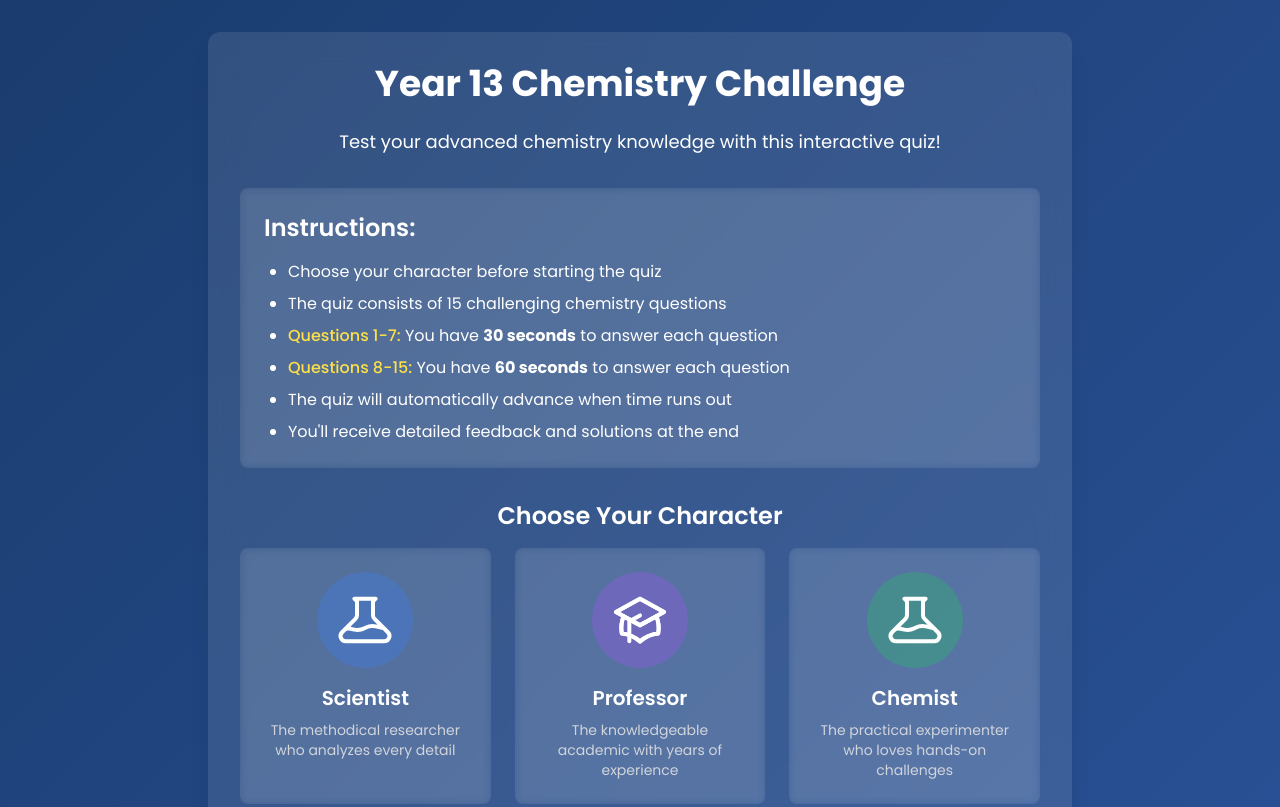
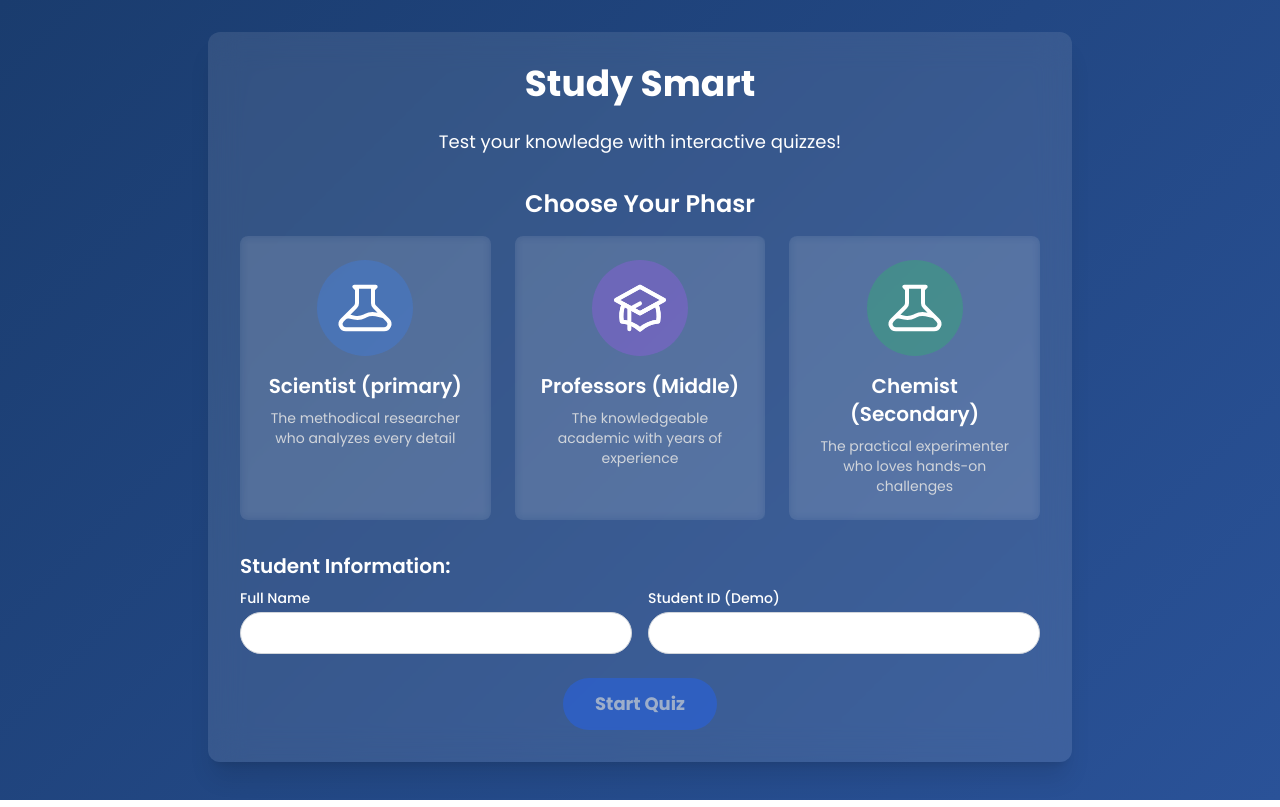
Before and after one commit to Cephenium/A-cool-Website, a plain HTML site: page index.html in a window 1280 px wide. Shown: the top 807 px of the page. Drawn offline with nearby package versions, Linux system fonts and the light colour scheme.

Commit message:
Update index.html

```diff
--- a/index.html
+++ b/index.html
@@ -3,7 +3,7 @@
 <head>
     <meta charset="UTF-8">
     <meta name="viewport" content="width=device-width, initial-scale=1.0">
-    <title>Year 13 Chemistry Challenge</title>
+    <title> Study Smart </title></title>
     <script src="https://cdn.tailwindcss.com"></script>
     <style>
         @import url('https://fonts.googleapis.com/css2?family=Poppins:wght@300;400;500;600;700&display=swap');
@@ -75,36 +75,37 @@
         <!-- Welcome Screen -->
         <div id="welcome-screen" class="fade-in">
             <div class="bg-white/10 backdrop-blur-lg rounded-xl p-8 shadow-xl">
-                <h1 class="text-4xl font-bold text-center mb-6">Year 13 Chemistry Challenge</h1>
-                <p class="text-lg text-center mb-8">Test your advanced chemistry knowledge with this interactive quiz!</p>
+                <h1 class="text-4xl font-bold text-center mb-6">Study Smart</h1>
+                <p class="text-lg text-center mb-8">Test your knowledge with interactive quizzes!</p>
 
+                <!--
                 <div class="bg-white/5 backdrop-blur-sm rounded-lg p-6 mb-8">
                     <h2 class="text-2xl font-semibold mb-4">Instructions:</h2>
                     <ul class="list-disc pl-6 space-y-2">
                         <li>Choose your character before starting the quiz</li>
-                        <li>The quiz consists of 15 challenging chemistry questions</li>
+                        <li>The quiz consists of 15 challenging Chemist (Secondary)ry questions</li>
                         <li><span class="text-yellow-300 font-medium">Questions 1-7:</span> You have <span class="font-bold">30 seconds</span> to answer each question</li>
                         <li><span class="text-yellow-300 font-medium">Questions 8-15:</span> You have <span class="font-bold">60 seconds</span> to answer each question</li>
                         <li>The quiz will automatically advance when time runs out</li>
                         <li>You'll receive detailed feedback and solutions at the end</li>
                     </ul>
                 </div>
-
-                <h2 class="text-2xl font-semibold mb-4 text-center">Choose Your Character</h2>
+                -->
+                <h2 class="text-2xl font-semibold mb-4 text-center">Choose Your Phasr</h2>
                 <div class="grid grid-cols-1 md:grid-cols-3 gap-6 mb-8">
                     <!-- Character 1 -->
-                    <div class="character bg-white/5 backdrop-blur-sm rounded-lg p-6 text-center cursor-pointer" data-character="scientist">
+                    <div class="character bg-white/5 backdrop-blur-sm rounded-lg p-6 text-center cursor-pointer" data-character="Scientist (primary)">
                         <div class="bg-blue-500/30 rounded-full w-24 h-24 flex items-center justify-center mx-auto mb-4">
                             <svg xmlns="http://www.w3.org/2000/svg" class="h-16 w-16" fill="none" viewBox="0 0 24 24" stroke="currentColor">
                                 <path stroke-linecap="round" stroke-linejoin="round" stroke-width="1.5" d="M19.428 15.428a2 2 0 00-1.022-.547l-2.387-.477a6 6 0 00-3.86.517l-.318.158a6 6 0 01-3.86.517L6.05 15.21a2 2 0 00-1.806.547M8 4h8l-1 1v5.172a2 2 0 00.586 1.414l5 5c1.26 1.26.367 3.414-1.415 3.414H4.828c-1.782 0-2.674-2.154-1.414-3.414l5-5A2 2 0 009 10.172V5L8 4z" />
                             </svg>
                         </div>
-                        <h3 class="text-xl font-semibold mb-2">Scientist</h3>
+                        <h3 class="text-xl font-semibold mb-2">Scientist (primary)</h3>
                         <p class="text-sm text-gray-300">The methodical researcher who analyzes every detail</p>
                     </div>
 
                     <!-- Character 2 -->
-                    <div class="character bg-white/5 backdrop-blur-sm rounded-lg p-6 text-center cursor-pointer" data-character="professor">
+                    <div class="character bg-white/5 backdrop-blur-sm rounded-lg p-6 text-center cursor-pointer" data-character="Professors (Middle)">
                         <div class="bg-purple-500/30 rounded-full w-24 h-24 flex items-center justify-center mx-auto mb-4">
                             <svg xmlns="http://www.w3.org/2000/svg" class="h-16 w-16" fill="none" viewBox="0 0 24 24" stroke="currentColor">
                                 <path stroke-linecap="round" stroke-linejoin="round" stroke-width="1.5" d="M12 14l9-5-9-5-9 5 9 5z" />
@@ -112,18 +113,18 @@
                                 <path stroke-linecap="round" stroke-linejoin="round" stroke-width="1.5" d="M12 14l9-5-9-5-9 5 9 5zm0 0l6.16-3.422a12.083 12.083 0 01.665 6.479A11.952 11.952 0 0012 20.055a11.952 11.952 0 00-6.824-2.998 12.078 12.078 0 01.665-6.479L12 14zm-4 6v-7.5l4-2.222" />
                             </svg>
                         </div>
-                        <h3 class="text-xl font-semibold mb-2">Professor</h3>
+                        <h3 class="text-xl font-semibold mb-2">Professors (Middle)</h3>
                         <p class="text-sm text-gray-300">The knowledgeable academic with years of experience</p>
                     </div>
 
                     <!-- Character 3 -->
-                    <div class="character bg-white/5 backdrop-blur-sm rounded-lg p-6 text-center cursor-pointer" data-character="chemist">
+                    <div class="character bg-white/5 backdrop-blur-sm rounded-lg p-6 text-center cursor-pointer" data-character="Chemist (Secondary)">
                         <div class="bg-green-500/30 rounded-full w-24 h-24 flex items-center justify-center mx-auto mb-4">
                             <svg xmlns="http://www.w3.org/2000/svg" class="h-16 w-16" fill="none" viewBox="0 0 24 24" stroke="currentColor">
                                 <path stroke-linecap="round" stroke-linejoin="round" stroke-width="1.5" d="M19.428 15.428a2 2 0 00-1.022-.547l-2.387-.477a6 6 0 00-3.86.517l-.318.158a6 6 0 01-3.86.517L6.05 15.21a2 2 0 00-1.806.547M8 4h8l-1 1v5.172a2 2 0 00.586 1.414l5 5c1.26 1.26.367 3.414-1.415 3.414H4.828c-1.782 0-2.674-2.154-1.414-3.414l5-5A2 2 0 009 10.172V5L8 4z" />
                             </svg>
                         </div>
-                        <h3 class="text-xl font-semibold mb-2">Chemist</h3>
+                        <h3 class="text-xl font-semibold mb-2">Chemist (Secondary)</h3>
                         <p class="text-sm text-gray-300">The practical experimenter who loves hands-on challenges</p>
                     </div>
                 </div>
@@ -508,16 +509,16 @@
 
             // Character data
             const characterData = {
-                scientist: {
-                    name: "Scientist",
+                Scientist (primary): {
+                    name: "Scientist (primary)",
                     icon: `<div class="bg-blue-500/30 rounded-full w-full h-full flex items-center justify-center">
                         <svg xmlns="http://www.w3.org/2000/svg" class="h-6 w-6" fill="none" viewBox="0 0 24 24" stroke="currentColor">
                             <path stroke-linecap="round" stroke-linejoin="round" stroke-width="1.5" d="M19.428 15.428a2 2 0 00-1.022-.547l-2.387-.477a6 6 0 00-3.86.517l-.318.158a6 6 0 01-3.86.517L6.05 15.21a2 2 0 00-1.806.547M8 4h8l-1 1v5.172a2 2 0 00.586 1.414l5 5c1.26 1.26.367 3.414-1.415 3.414H4.828c-1.782 0-2.674-2.154-1.414-3.414l5-5A2 2 0 009 10.172V5L8 4z" />
                         </svg>
                     </div>`
                 },
-                professor: {
-                    name: "Professor",
+                Professors (Middle): {
+                    name: "Professors (Middle)",
                     icon: `<div class="bg-purple-500/30 rounded-full w-full h-full flex items-center justify-center">
                         <svg xmlns="http://www.w3.org/2000/svg" class="h-6 w-6" fill="none" viewBox="0 0 24 24" stroke="currentColor">
                             <path stroke-linecap="round" stroke-linejoin="round" stroke-width="1.5" d="M12 14l9-5-9-5-9 5 9 5z" />
@@ -525,8 +526,8 @@
                         </svg>
                     </div>`
                 },
-                chemist: {
-                    name: "Chemist",
+                Chemist (Secondary): {
+                    name: "Chemist (Secondary)",
                     icon: `<div class="bg-green-500/30 rounded-full w-full h-full flex items-center justify-center">
                         <svg xmlns="http://www.w3.org/2000/svg" class="h-6 w-6" fill="none" viewBox="0 0 24 24" stroke="currentColor">
                             <path stroke-linecap="round" stroke-linejoin="round" stroke-width="1.5" d="M19.428 15.428a2 2 0 00-1.022-.547l-2.387-.477a6 6 0 00-3.86.517l-.318.158a6 6 0 01-3.86.517L6.05 15.21a2 2 0 00-1.806.547M8 4h8l-1 1v5.172a2 2 0 00.586 1.414l5 5c1.26 1.26.367 3.414-1.415 3.414H4.828c-1.782 0-2.674-2.154-1.414-3.414l5-5A2 2 0 009 10.172V5L8 4z" />
@@ -737,19 +738,19 @@
 
                 // Set feedback message
                 if (score === quizData.length) {
-                    feedbackMessage.textContent = "Perfect score! You've mastered Year 13 Chemistry!";
+                    feedbackMessage.textContent = "Perfect score! You've mastered Year 13 Chemist (Secondary)ry!";
                     feedbackMessage.classList.add('text-green-300');
                 } else if (score >= quizData.length * 0.8) {
-                    feedbackMessage.textContent = "Excellent work! You have a strong understanding of chemistry concepts.";
+                    feedbackMessage.textContent = "Excellent work! You have a strong understanding of Chemist (Secondary)ry concepts.";
                     feedbackMessage.classList.add('text-green-300');
                 } else if (score >= quizData.length * 0.6) {
-                    feedbackMessage.textContent = "Good job! You're on the right track with your chemistry knowledge.";
+                    feedbackMessage.textContent = "Good job! You're on the right track with your Chemist (Secondary)ry knowledge.";
                     feedbackMessage.classList.add('text-yellow-300');
                 } else if (score >= quizData.length * 0.4) {
                     feedbackMessage.textContent = "You're making progress. Review the explanations to strengthen your understanding.";
                     feedbackMessage.classList.add('text-yellow-300');
                 } else {
-                    feedbackMessage.textContent = "Keep studying! Chemistry takes practice. Review the explanations carefully.";
+                    feedbackMessage.textContent = "Keep studying! Chemist (Secondary)ry takes practice. Review the explanations carefully.";
                     feedbackMessage.classList.add('text-red-300');
                 }
 
```
